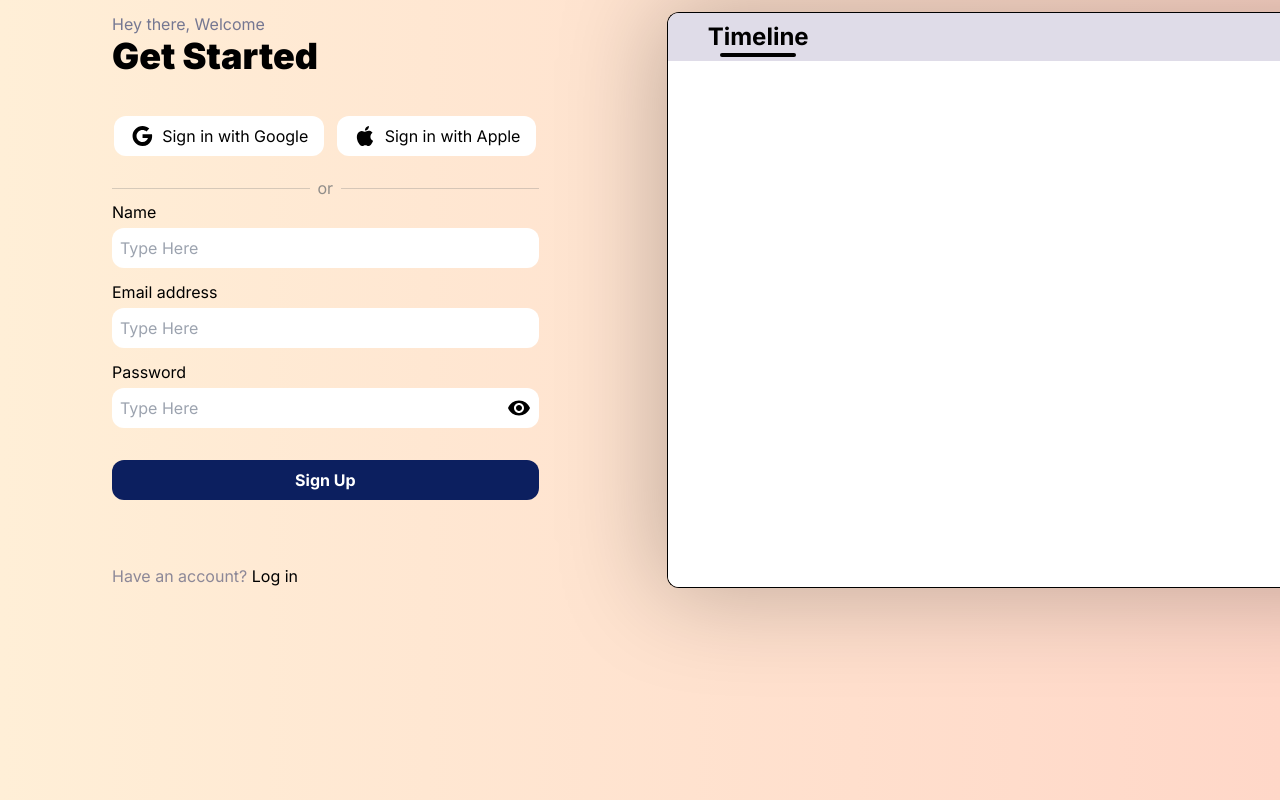
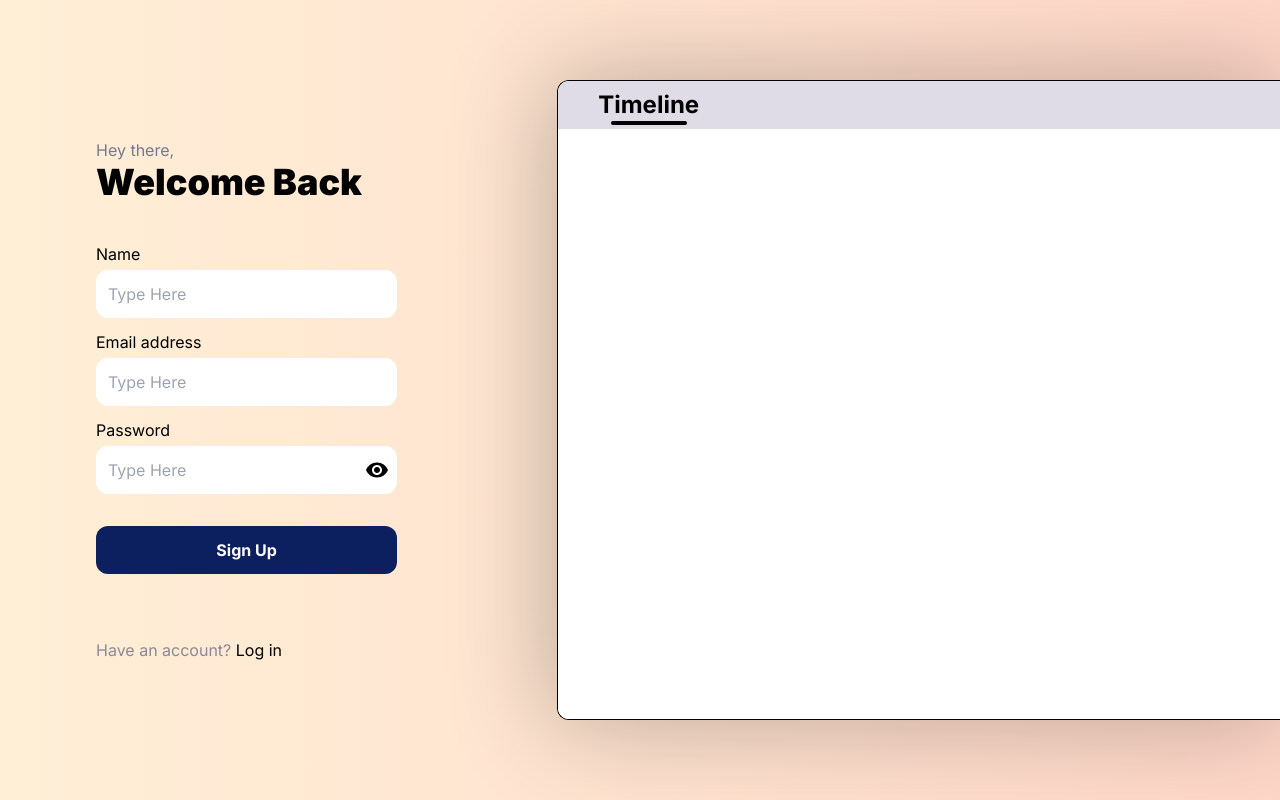
Before and after one commit to isinghdivyanshu/plotspark, a Next.js app: page /signup in a window 1280 px wide. Built offline with nearby package versions, Linux system fonts and the light colour scheme.

Commit message:
fix: login signup page alignment

```diff
--- a/src/app/login/page.js
+++ b/src/app/login/page.js
@@ -5,8 +5,8 @@ import { useRouter } from "next/navigation";
 import Link from "next/link";
 import axios from "../axios";
 import { toast } from "react-toastify";
-import GoogleIcon from "@mui/icons-material/Google";
-import AppleIcon from "@mui/icons-material/Apple";
+// import GoogleIcon from "@mui/icons-material/Google";
+// import AppleIcon from "@mui/icons-material/Apple";
 import VisibilityIcon from "@mui/icons-material/Visibility";
 import VisibilityOffIcon from "@mui/icons-material/VisibilityOff";
 
@@ -22,17 +22,16 @@ export default function Login() {
 		border: "none",
 	};
 
+	//TODO: Add Google & Apple Login
+
 	return (
-		<div className="h-screen relative bg-gradient-to-r from-[#FFEFD7] to-[#FFD7C8] pt-3 pl-28 dark:bg-none dark:bg-[#1a1d28] dark:text-white overflow-hidden">
-			<div className="absolute w-full flex gap-16">
-				<div className="w-1/3 ">
+		<div className="h-screen flex justify-center items-center bg-gradient-to-r from-[#FFEFD7] to-[#FFD7C8] dark:bg-none dark:bg-[#1a1d28] dark:text-white">
+			<div className="lg:w-[40%] w-full p-5 lg:p-24">
 				<div className="text-[#0C1F5F91] font-normal dark:text-[#a0b3f3]">
 					Hey there,
 				</div>
-					<div className="font-black text-4xl mb-10 ">
-						Welcome Back
-					</div>
-					<div className="flex gap-2 mb-5 justify-around">
+				<div className="font-black text-4xl mb-10 ">Welcome Back</div>
+				{/* <div className="flex gap-2 mb-5 justify-around">
 						<button
 							type="button"
 							className="rounded-xl bg-white py-2 px-4 flex items-center gap-2 justify-center dark:text-black"
@@ -54,12 +53,9 @@ export default function Login() {
 							or
 						</span>
 						<hr className="w-full inline-block" style={hrStyle} />
-					</div>
+					</div> */}
 				<form onSubmit={handleSubmit}>
-						<label
-							htmlFor="name"
-							className="flex flex-col gap-2 mt-8 "
-						>
+					<label htmlFor="name" className="flex flex-col gap-2 mt-8 ">
 						Name
 						<input
 							type="text"
@@ -69,14 +65,11 @@ export default function Login() {
 							onChange={handleChange}
 							placeholder="Type Here"
 							autoComplete="name"
-								className="rounded-xl p-2 mb-6 dark:text-black"
+							className="rounded-xl p-3 mb-6 dark:text-black"
 							required
 						/>
 					</label>
-						<label
-							htmlFor="password"
-							className="flex flex-col gap-2"
-						>
+					<label htmlFor="password" className="flex flex-col gap-2">
 						Password
 						<div className="relative">
 							<input
@@ -88,45 +81,44 @@ export default function Login() {
 								minLength={8}
 								placeholder="Type Here"
 								autoComplete="current-password"
-									className="rounded-xl p-2 mb-14 w-full dark:text-black"
+								className="rounded-xl p-3 mb-14 w-full dark:text-black"
 								required
 							/>
 							{!showPassword ? (
 								<VisibilityIcon
 									onClick={handlePassword}
-										className="absolute cursor-pointer right-2 top-2 dark:text-black"
+									className="absolute cursor-pointer right-2 top-3 dark:text-black"
 								/>
 							) : (
 								<VisibilityOffIcon
 									onClick={handlePassword}
-										className="absolute cursor-pointer right-2 top-2 dark:text-black"
+									className="absolute cursor-pointer right-2 top-3 dark:text-black"
 								/>
 							)}
 						</div>
 					</label>
 					<button
 						type="submit"
-							className="w-full bg-[#0c1f5f] p-2 rounded-xl text-white mb-16 font-bold dark:bg-[#a0b3f3]"
+						className="w-full bg-[#0c1f5f] p-3 rounded-xl text-white mb-16 font-bold dark:bg-[#a0b3f3]"
 					>
 						Log In
 					</button>
 				</form>
 				<Link href="/signup">
-						<span className="text-[#5f6180b8] dark:text-[#a0b3f3]">
+					<span className="text-[#5f6180b8] dark:text-[#A0B3F3]">
 						First time here?{" "}
 					</span>
 					<span>Sign up</span>
 				</Link>
 			</div>
-				<div className="grow min-h-full rounded-s-xl border border-[#000000] border-r-0 overflow-hidden ml-16 shadow-[-4px_0px_100px_4px_rgba(0,0,0,0.25)] dark:shadow-[-4px_0px_100px_4px_rgba(255,255,255,0.1)] dark:border-[#ffffff]">
+			<div className="w-[60%] hidden lg:block h-[80%] rounded-s-xl border border-[#000000] border-r-0 overflow-hidden ml-16 shadow-[-4px_0px_100px_4px_rgba(0,0,0,0.25)] dark:shadow-[-4px_0px_100px_4px_rgba(255,255,255,0.1)] dark:border-[#ffffff]">
 				<div className="bg-[#dfdce8] pt-2 pb-1 px-10 font-bold text-2xl dark:bg-[#202431]">
-						<div className="flex w-fit flex-col items-center justify-center">
+					<div className="flex flex-col w-fit  items-center justify-center">
 						Timeline
 						<span className="w-[75%] rounded-xl bg-black dark:bg-white h-1"></span>
 					</div>
 				</div>
 				<div className="h-full bg-white dark:bg-[#1e1e1e]"></div>
-				</div>
 			</div>
 		</div>
 	);
--- a/src/app/signup/page.js
+++ b/src/app/signup/page.js
@@ -4,8 +4,8 @@ import { useState } from "react";
 import Link from "next/link";
 import axios from "../axios";
 import { toast } from "react-toastify";
-import GoogleIcon from "@mui/icons-material/Google";
-import AppleIcon from "@mui/icons-material/Apple";
+// import GoogleIcon from "@mui/icons-material/Google";
+// import AppleIcon from "@mui/icons-material/Apple";
 import VisibilityIcon from "@mui/icons-material/Visibility";
 import VisibilityOffIcon from "@mui/icons-material/VisibilityOff";
 
@@ -25,37 +25,38 @@ export default function Signup() {
 		border: "none",
 	};
 
+	//TODO: Add Google & Apple signup
+
 	return (
-		<div className="h-screen relative bg-gradient-to-r from-[#FFEFD7] to-[#FFD7C8] pt-3 pl-28 dark:bg-none dark:bg-[#1a1d28] dark:text-white overflow-hidden">
-			<div className="absolute w-full flex gap-16">
-				<div className="w-1/3 ">
+		<div className="h-screen flex justify-center items-center bg-gradient-to-r from-[#FFEFD7] to-[#FFD7C8] dark:bg-none dark:bg-[#1a1d28] dark:text-white">
+			<div className="lg:w-[40%] w-full p-5 lg:p-24">
 				<div className="text-[#0C1F5F91] font-normal dark:text-[#a0b3f3]">
-						Hey there, Welcome
+					Hey there,
 				</div>
-					<div className="font-black text-4xl mb-10">Get Started</div>
-					<div className="flex gap-2 mb-5 justify-around">
+				<div className="font-black text-4xl mb-10 ">Welcome Back</div>
+				{/* <div className="flex gap-2 mb-5 justify-around">
 						<button
 							type="button"
 							className="rounded-xl bg-white py-2 px-4 flex items-center gap-2 justify-center dark:text-black"
 						>
 							<GoogleIcon />
-							Sign in with Google
+							Log in with Google
 						</button>
 						<button
 							type="button"
 							className="rounded-xl bg-white py-2 px-4 flex items-center gap-2 justify-center dark:text-black"
 						>
 							<AppleIcon />
-							Sign in with Apple
+							Log in with Apple
 						</button>
 					</div>
 				<div className="flex items-center justify-end">
-						<hr className="w-full inline-block" style={style} />
+						<hr className="w-full inline-block" style={hrStyle} />
 						<span className=" text-[#797979d4] mx-2 dark:text-[#d1d1d1]">
 							or
 						</span>
-						<hr className="w-full inline-block" style={style} />
-					</div>
+						<hr className="w-full inline-block" style={hrStyle} />
+					</div> */}
 				<form onSubmit={handleSubmit}>
 					<label htmlFor="name" className="flex flex-col gap-1">
 						Name
@@ -67,7 +68,7 @@ export default function Signup() {
 							onChange={handleChange}
 							placeholder="Type Here"
 							autoComplete="name"
-								className="rounded-xl p-2 mb-3 dark:text-black"
+							className="rounded-xl p-3 mb-3 dark:text-black"
 							required
 						/>
 					</label>
@@ -81,14 +82,11 @@ export default function Signup() {
 							onChange={handleChange}
 							placeholder="Type Here"
 							autoComplete="email"
-								className="rounded-xl p-2 mb-3 dark:text-black"
+							className="rounded-xl p-3 mb-3 dark:text-black"
 							required
 						/>
 					</label>
-						<label
-							htmlFor="password"
-							className="flex flex-col gap-1"
-						>
+					<label htmlFor="password" className="flex flex-col gap-1">
 						Password
 						<div className="relative">
 							<input
@@ -100,25 +98,25 @@ export default function Signup() {
 								minLength={8}
 								placeholder="Type Here"
 								autoComplete="new-password"
-									className="rounded-xl p-2 mb-8 w-full dark:text-black"
+								className="rounded-xl p-3 mb-8 w-full dark:text-black"
 								required
 							/>
 							{!showPassword ? (
 								<VisibilityIcon
 									onClick={handlePassword}
-										className="absolute cursor-pointer right-2 top-2 dark:text-black"
+									className="absolute cursor-pointer right-2 top-3 dark:text-black"
 								/>
 							) : (
 								<VisibilityOffIcon
 									onClick={handlePassword}
-										className="absolute cursor-pointer right-2 top-2 dark:text-black"
+									className="absolute cursor-pointer right-2 top-3 dark:text-black"
 								/>
 							)}
 						</div>
 					</label>
 					<button
 						type="submit"
-							className="w-full bg-[#0c1f5f] p-2 rounded-xl text-white mb-16 font-bold dark:bg-[#a0b3f3]"
+						className="w-full bg-[#0c1f5f] p-3 rounded-xl text-white mb-16 font-bold dark:bg-[#a0b3f3]"
 					>
 						Sign Up
 					</button>
@@ -130,15 +128,14 @@ export default function Signup() {
 					<span>Log in</span>
 				</Link>
 			</div>
-				<div className="grow min-h-full rounded-s-xl border border-[#000000] border-r-0 overflow-hidden ml-16 shadow-[-4px_0px_100px_4px_rgba(0,0,0,0.25)] dark:shadow-[-4px_0px_100px_4px_rgba(255,255,255,0.1)] dark:border-[#ffffff]">
+			<div className="w-[60%] hidden lg:block h-[80%] rounded-s-xl border border-[#000000] border-r-0 overflow-hidden ml-16 shadow-[-4px_0px_100px_4px_rgba(0,0,0,0.25)] dark:shadow-[-4px_0px_100px_4px_rgba(255,255,255,0.1)] dark:border-[#ffffff]">
 				<div className="bg-[#dfdce8] pt-2 pb-1 px-10 font-bold text-2xl dark:bg-[#202431]">
-						<div className="flex w-fit flex-col items-center justify-center">
+					<div className="flex flex-col w-fit  items-center justify-center">
 						Timeline
 						<span className="w-[75%] rounded-xl bg-black dark:bg-white h-1"></span>
 					</div>
 				</div>
 				<div className="h-full bg-white dark:bg-[#1e1e1e]"></div>
-				</div>
 			</div>
 		</div>
 	);
```
Lines whose indentation alone changed are shown as unchanged.
